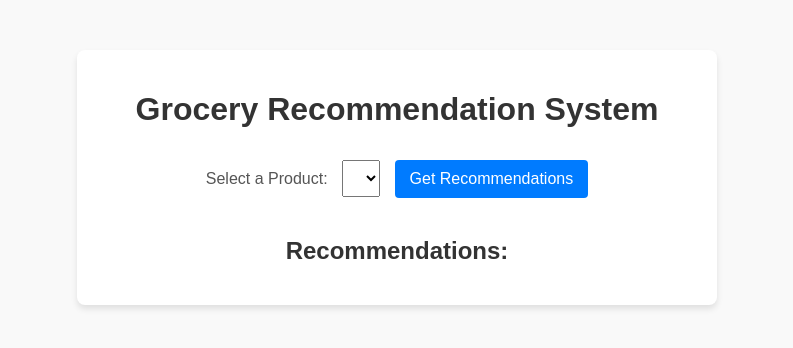
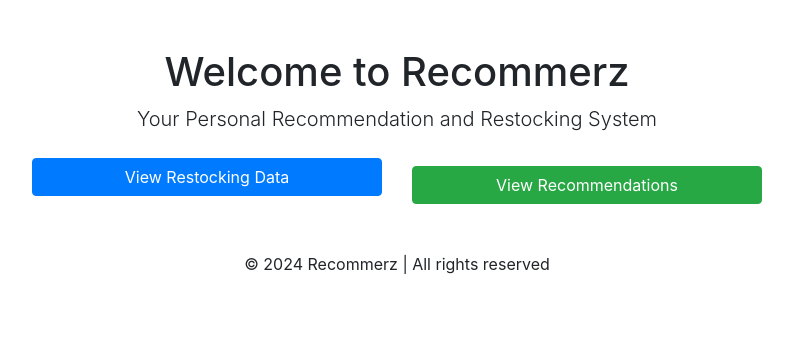
Before and after one commit to vibhuchaudhary/Recommerz, a Flask app: template app/templates/index.html in a window 1280 px wide. Shown: the top 348 px of the page, without its empty margins (243-1036 px from the left). Run offline with Flask 3, Linux system fonts and the light colour scheme; the template is opened without the code that fills it, so the values that code supplies are empty; some libraries are stand-ins or nearby versions.

Commit message:
restocking + bootstrap

```diff
--- a/app.py
+++ b/app.py
@@ -2,12 +2,15 @@ import pandas as pd
 from flask import Flask, request, jsonify, render_template
 from sklearn.metrics.pairwise import cosine_similarity
 from sklearn.preprocessing import OneHotEncoder
+from datetime import datetime, timedelta
 
 # Initialize Flask app
 app = Flask(__name__, template_folder='app/templates', static_folder='app/static')
 
 # Load the data
 data = pd.read_csv('data/grocery_data.csv')
+
+purchase_data = pd.read_csv('data/restocking_data.csv')
 
 # Preprocess data
 def preprocess_data(data):
@@ -36,6 +39,63 @@ similarity_df = pd.DataFrame(similarity_matrix, index=combined_matrix.index, col
 # Get unique products for dropdown
 unique_products = sorted(data['ProductID'].unique())
 
+# Calculate restocking patterns
+import pandas as pd
+import numpy as np
+
+def calculate_restocking(data):
+    # Convert PurchaseDate to datetime
+    data['PurchaseDate'] = pd.to_datetime(data['PurchaseDate'])
+
+    # Calculate AvgInterval for each ProductID
+    avg_intervals = (
+        data.groupby('ProductID')['PurchaseDate']
+        .apply(lambda x: (x.diff().dt.days).mean() if len(x) > 1 else None)  # Calculate mean difference if more than one purchase
+        .reset_index(name='AvgInterval')
+    )
+
+    # Merge AvgInterval into the original data
+    data = data.merge(avg_intervals, on='ProductID', how='left')
+
+    # Calculate NextRestock
+    data['NextRestock'] = data.apply(
+        lambda row: row['PurchaseDate'] + pd.to_timedelta(row['AvgInterval'], unit='days')
+        if pd.notna(row['AvgInterval']) else "Insufficient Data", axis=1
+    )
+
+    # Handle products with only one purchase (set AvgInterval and NextRestock to "Insufficient Data")
+    data['AvgInterval'] = data['AvgInterval'].fillna("Insufficient Data")
+    data['NextRestock'] = data['NextRestock'].fillna("Insufficient Data")
+
+    # Now, we create the restocking data in the desired format
+    restocking_data = []
+    for (user_id, product_id), group in data.groupby(['UserID', 'ProductID']):
+        last_purchase = group['PurchaseDate'].max()
+        avg_interval = group['AvgInterval'].iloc[0]  # Take the first value (same for the entire group)
+        next_restock = group['NextRestock'].iloc[0]  # Take the first value (same for the entire group)
+
+        restocking_data.append({
+            'UserID': user_id,
+            'ProductID': product_id,
+            'LastPurchase': last_purchase,
+            'AvgInterval': avg_interval,
+            'NextRestock': next_restock
+        })
+
+    # Return as a DataFrame
+    return pd.DataFrame(restocking_data)
+
+# Load the existing data (CSV file)
+purchase_data = pd.read_csv('data/restocking_data.csv')
+
+# Calculate the restocking data
+restocking_data = calculate_restocking(purchase_data)
+
+# Save the updated data back to a CSV file
+restocking_data.to_csv('data/updated_restocking_data.csv', index=False)
+
+print("Restocking data has been updated and saved successfully.")
+
 # Recommendation logic
 def recommend_products(product_id, top_n=3):
     if product_id not in similarity_df.index:
@@ -46,7 +106,11 @@ def recommend_products(product_id, top_n=3):
 # Route for home page
 @app.route('/')
 def index():
-    return render_template('index.html', products=unique_products)
+    return render_template('index.html')
+
+@app.route('/recommendations')
+def rerecommendation():
+    return render_template('recommendation.html', products=unique_products)
 
 # Recommendation API
 @app.route('/recommend', methods=['GET'])
@@ -58,6 +122,18 @@ def recommend():
     recommendations = recommend_products(product_id)
     return jsonify({'recommendations': recommendations})
 
+# Define route to show restocking data
+@app.route('/restocking')
+def show_restocking():
+    # Load the updated CSV data
+    restocking_data = pd.read_csv('data/updated_restocking_data.csv')
+
+    # Convert DataFrame to HTML table format
+
+    # Render the HTML template and pass the table data
+    return render_template('restocking.html', data=restocking_data)
+
+
 # Main entry point
 if __name__ == '__main__':
     app.run(debug=True)
--- a/app/templates/index.html
+++ b/app/templates/index.html
@@ -3,26 +3,39 @@
 <head>
     <meta charset="UTF-8">
     <meta name="viewport" content="width=device-width, initial-scale=1.0">
-    <title>Grocery Recommendation System</title>
-    <link rel="stylesheet" href="/static/style.css">
+    <title>Home Page</title>
+    <!-- Link to Bootstrap CSS -->
+    <link rel="stylesheet" href="https://stackpath.bootstrapcdn.com/bootstrap/4.5.2/css/bootstrap.min.css">
 </head>
 <body>
-    <div class="container">
-        <h1>Grocery Recommendation System</h1>
-        <form id="recommendForm">
-            <label for="product">Select a Product:</label>
-            <select id="product" name="product">
-                {% for product in products %}
-                    <option value="{{ product }}">{{ product }}</option>
-                {% endfor %}
-            </select>
-            <button type="submit">Get Recommendations</button>
-        </form>
-        <div id="recommendations">
-            <h2>Recommendations:</h2>
-            <ul id="recommendationList"></ul>
+    <div class="container mt-5">
+        <!-- Page Header -->
+        <div class="text-center">
+            <h1>Welcome to Recommerz</h1>
+            <p class="lead">Your Personal Recommendation and Restocking System</p>
+        </div>
+
+        <!-- Navigation buttons -->
+        <div class="row justify-content-center mt-4">
+            <div class="col-md-4">
+                <a href="/restocking" class="btn btn-primary btn-block">View Restocking Data</a>
+            </div>
+            <div class="col-md-4 mt-2">
+                <a href="/recommendations" class="btn btn-success btn-block">View Recommendations</a>
+            </div>
+        </div>
+
+        <!-- Footer (Optional) -->
+        <div class="text-center mt-5">
+            <footer>
+                <p>&copy; 2024 Recommerz | All rights reserved</p>
+            </footer>
         </div>
     </div>
-    <script src="/static/script.js"></script>
+
+    <!-- Link to Bootstrap JS and dependencies (Optional) -->
+    <script src="https://code.jquery.com/jquery-3.5.1.slim.min.js"></script>
+    <script src="https://cdn.jsdelivr.net/npm/@popperjs/core@2.9.1/dist/umd/popper.min.js"></script>
+    <script src="https://stackpath.bootstrapcdn.com/bootstrap/4.5.2/js/bootstrap.min.js"></script>
 </body>
 </html>
--- /dev/null
+++ b/data/restocking_data.csv
@@ -0,0 +1,55 @@
+UserID,ProductID,Quantity,OrderID,Category,PurchaseDate
+U001,Fresh_Apples,2,ORD1001,fresh fruits,2024-11-01
+U001,Fresh_Apples,1,ORD1002,fresh fruits,2024-10-01
+U001,Fresh_Apples,1,ORD1003,fresh fruits,2024-09-15
+U002,Fresh_Bananas,3,ORD1004,fresh fruits,2024-11-02
+U002,Fresh_Bananas,2,ORD1005,fresh fruits,2024-10-05
+U002,Fresh_Bananas,4,ORD1006,fresh fruits,2024-09-20
+U003,Fresh_Oranges,1,ORD1007,fresh fruits,2024-11-03
+U003,Fresh_Oranges,2,ORD1008,fresh fruits,2024-10-01
+U003,Fresh_Oranges,3,ORD1009,fresh fruits,2024-09-05
+U004,Fresh_Carrots,2,ORD1010,fresh vegetables,2024-11-01
+U004,Fresh_Carrots,3,ORD1011,fresh vegetables,2024-10-10
+U004,Fresh_Carrots,1,ORD1012,fresh vegetables,2024-09-15
+U005,Fresh_Spinach,3,ORD1013,fresh vegetables,2024-11-02
+U005,Fresh_Spinach,2,ORD1014,fresh vegetables,2024-10-12
+U005,Fresh_Spinach,1,ORD1015,fresh vegetables,2024-09-20
+U006,Fresh_Tomatoes,1,ORD1016,fresh vegetables,2024-11-03
+U006,Fresh_Tomatoes,2,ORD1017,fresh vegetables,2024-10-15
+U006,Fresh_Tomatoes,3,ORD1018,fresh vegetables,2024-09-10
+U007,Whole_Milk,2,ORD1019,milk,2024-11-01
+U007,Whole_Milk,3,ORD1020,milk,2024-10-11
+U007,Whole_Milk,1,ORD1021,milk,2024-09-21
+U008,Skim_Milk,3,ORD1022,milk,2024-11-02
+U008,Skim_Milk,2,ORD1023,milk,2024-10-05
+U008,Skim_Milk,4,ORD1024,milk,2024-09-30
+U009,Almond_Milk,1,ORD1025,milk,2024-11-03
+U009,Almond_Milk,2,ORD1026,milk,2024-10-03
+U009,Almond_Milk,3,ORD1027,milk,2024-09-12
+U010,Cheddar_Cheese,2,ORD1028,packaged cheese,2024-11-04
+U010,Cheddar_Cheese,3,ORD1029,packaged cheese,2024-10-04
+U010,Cheddar_Cheese,1,ORD1030,packaged cheese,2024-09-10
+U011,Mozzarella_Cheese,3,ORD1031,packaged cheese,2024-11-05
+U011,Mozzarella_Cheese,2,ORD1032,packaged cheese,2024-10-08
+U011,Mozzarella_Cheese,4,ORD1033,packaged cheese,2024-09-18
+U012,Swiss_Cheese,1,ORD1034,packaged cheese,2024-11-06
+U012,Swiss_Cheese,2,ORD1035,packaged cheese,2024-10-09
+U012,Swiss_Cheese,3,ORD1036,packaged cheese,2024-09-19
+U013,White_Bread,2,ORD1037,bread,2024-11-04
+U013,White_Bread,1,ORD1038,bread,2024-10-02
+U013,White_Bread,3,ORD1039,bread,2024-09-25
+U014,Wheat_Bread,3,ORD1040,bread,2024-11-05
+U014,Wheat_Bread,2,ORD1041,bread,2024-10-06
+U014,Wheat_Bread,1,ORD1042,bread,2024-09-27
+U015,Sourdough_Bread,1,ORD1043,bread,2024-11-06
+U015,Sourdough_Bread,2,ORD1044,bread,2024-10-07
+U015,Sourdough_Bread,3,ORD1045,bread,2024-09-18
+U016,Ground_Beef,2,ORD1046,meat counter,2024-11-07
+U016,Ground_Beef,3,ORD1047,meat counter,2024-10-08
+U016,Ground_Beef,1,ORD1048,meat counter,2024-09-10
+U017,Ribeye_Steak,3,ORD1049,meat counter,2024-11-08
+U017,Ribeye_Steak,2,ORD1050,meat counter,2024-10-04
+U017,Ribeye_Steak,1,ORD1051,meat counter,2024-09-15
+U018,Pork_Chops,1,ORD1052,meat counter,2024-11-09
+U018,Pork_Chops,2,ORD1053,meat counter,2024-10-11
+U018,Pork_Chops,3,ORD1054,meat counter,2024-09-12
```
Also changed, not shown: app/templates/recommendation.html (added, +29 -0 lines), app/templates/restocking.html (added, +45 -0 lines), data/updated_restocking_data.csv (added, +19 -0 lines).
